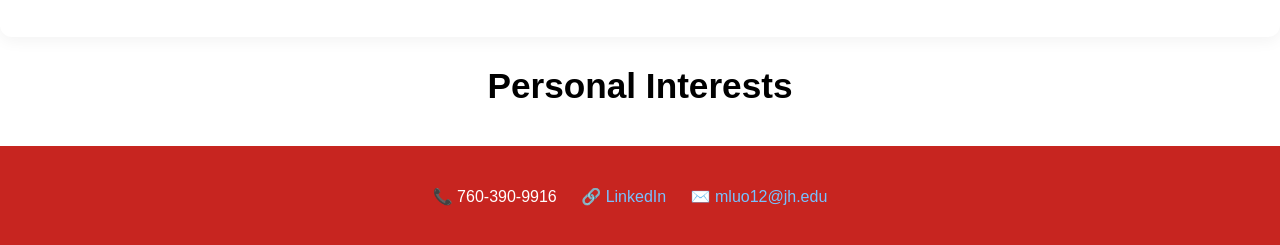
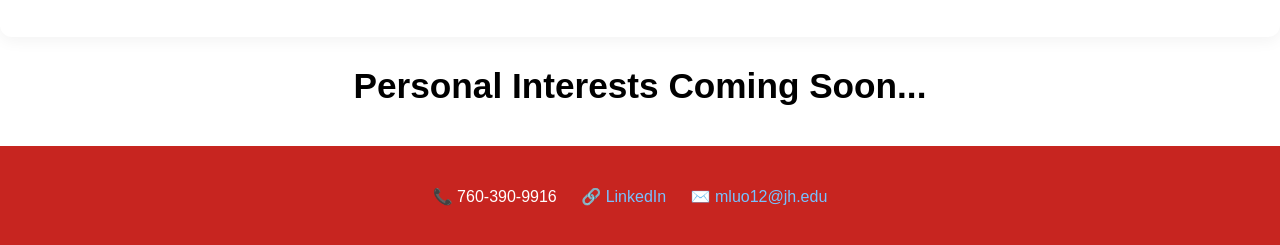
Before and after one commit to mirabelluo/Mirabel_Luo_Portfolio, a plain HTML site: page index.html in a window 1280 px wide. Shown: the part 1267-1512 px from the top of the page. Drawn offline with Linux system fonts and the light colour scheme; a web font is replaced by a local one.

Commit message:
page not syncing??

```diff
--- a/index.html
+++ b/index.html
@@ -54,7 +54,7 @@
   </section>
 
   <section id="personal interests" class="projects-section">
-    <h2>Personal Interests</h2>
+    <h2>Personal Interests Coming Soon...</h2>
   </section>
 
   <footer class="footer" id="contact">
```
